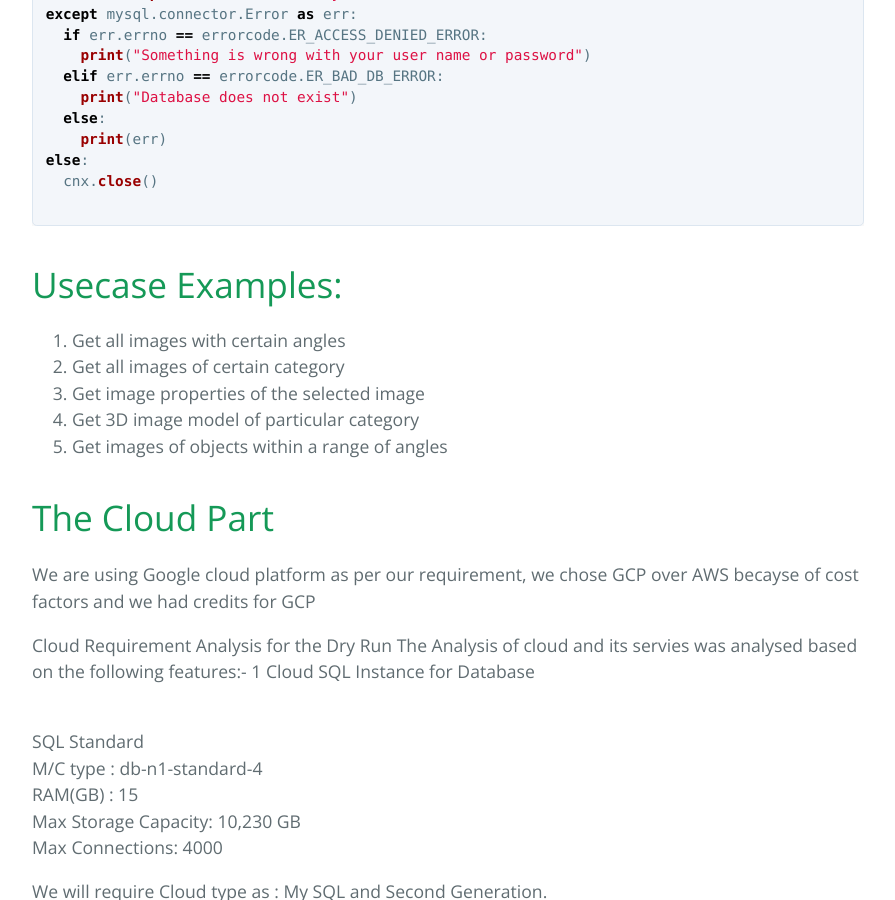
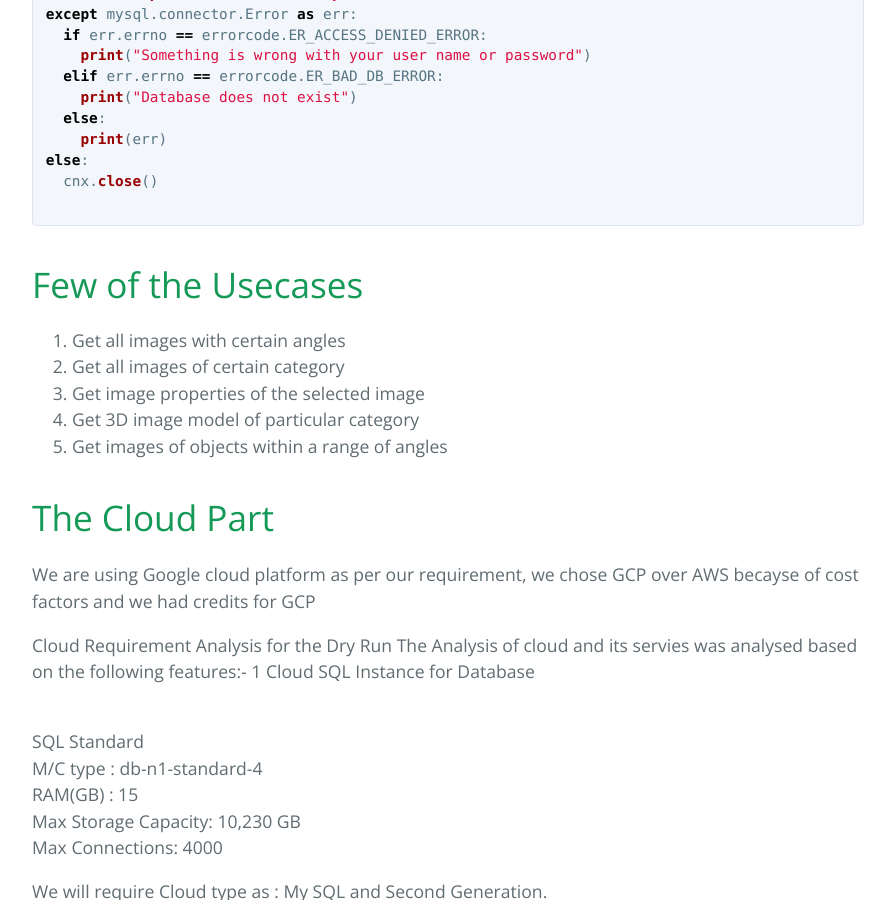
Before and after one commit to Preethamalladu/DMDD-Presentation, a Jekyll site: the page built from another-page.md, in a window 1280 px wide and 900 px high, scrolled down 4580 px. Shown: the whole window, without its empty margins (192-1087 px from the left). Built offline with Jekyll 4.4.1, drawn with Linux system fonts in a browser that asks for light colours; our own code applies the rules of GitHub Pages for plain Markdown files.

Commit message:
Update another-page.md

````diff
--- a/another-page.md
+++ b/another-page.md
@@ -174,7 +174,7 @@ else:
 
 ```
 
-# Usecase Examples:
+# Few of the Usecases
 
 1. Get all images with certain angles
 2. Get all images of certain category
````
